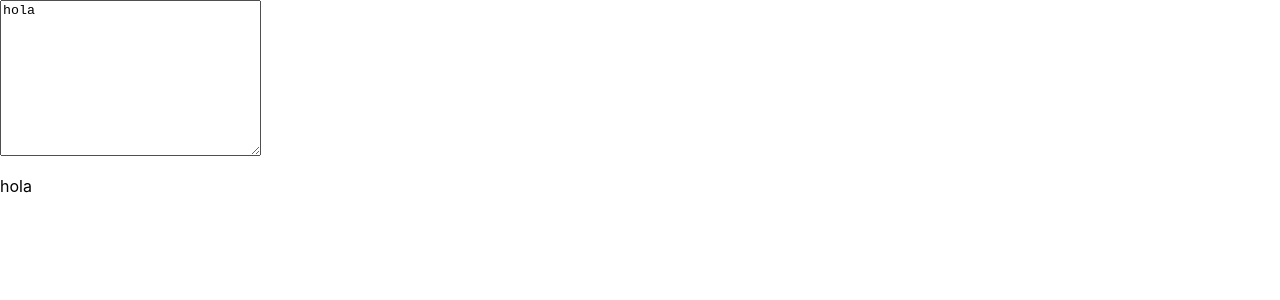
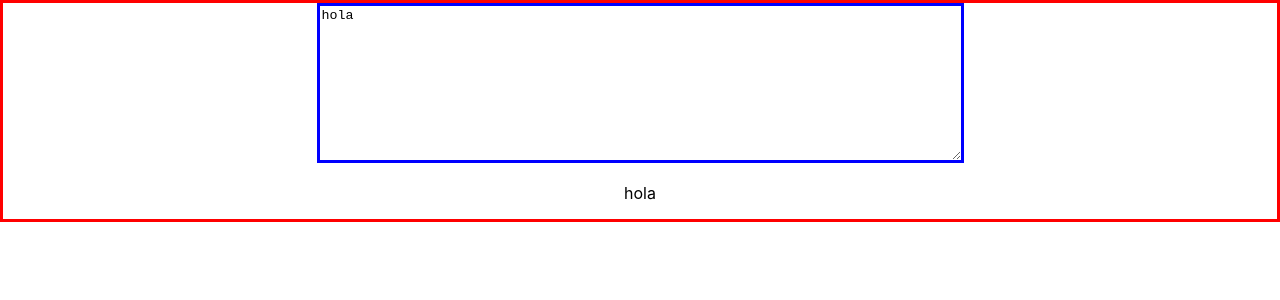
Before and after one commit to macluiggy/markdown-editor, a React (Create React App) app: page / in a window 1280 px wide. Shown: the top 300 px of the page. Built offline with nearby package versions, Linux system fonts and the light colour scheme.

Commit message:
starting with the styling

```diff
--- a/src/components/Main.jsx
+++ b/src/components/Main.jsx
@@ -1,12 +1,14 @@
 import React from 'react';
+import '../sass/Main.scss'
 import marked from 'marked';
 import { reducer, mapStateToProps, mapDispatchToProps } from '../reducers'
 import { createStore } from 'redux';
 import { connect } from 'react-redux';
+import Editor from './Editor';
 
-import Editor from './Editor';
 //redux
 export const store = createStore(reducer);
+
 //react
 const Main = ({ state, updateText }) => {
 	const { text } = state;
@@ -21,14 +23,14 @@ const Main = ({ state, updateText }) => {
 	}
 
 	return (
-		<div>
+		<main>
 			<Editor
 			 text={text}
 			 onChangeText={onChangeText} />
 			<div id='preview' >
 				<div dangerouslySetInnerHTML={renderText(text)}></div>
 			</div>
-		</div>
+		</main>
 		)
 }
 
--- /dev/null
+++ b/src/sass/Main.scss
@@ -0,0 +1,10 @@
+@import 'mixins';
+
+main {
+	@include border(red);
+	text-align: center;
+	#editor {
+		@include border(blue);
+		width: 50%;
+	}
+}
--- /dev/null
+++ b/src/sass/_mixins.scss
@@ -0,0 +1,41 @@
+@mixin border($color) {
+	border: solid $color;
+}
+
+@mixin box-shadow($x, $y, $blur, $spread_color) {
+	-webkit-box-shadow: $x $y $blur $spread_color;
+	-moz-box-shadow: $x $y $blur $spread_color;
+	box-shadow: $x $y $blur $spread_color;
+}
+
+@mixin filter($function, $val) {
+	@if $function == brightness {
+		-webkit-filter: brightness($val);
+		-moz-filter: brightness($val);
+		filter: brightness($val);
+	} @else if $function == grayscale {
+		-webkit-filter: grayscale($val);
+		-moz-filter: grayscale($val);
+		filter: grayscale($val);
+	} @else if $function == drop-shadow {
+		-webkit-filter: drop-shadow($val);
+		-moz-filter: drop-shadow($val);
+		filter: drop-shadow($val);
+	} @else if $function == opacity {
+		-webkit-filter: opacity($val);
+		-moz-filter: opacity($val);
+		filter: opacity($val);
+	} @else if $function == invert {
+		-webkit-filter: invert($val);
+		-moz-filter: invert($val);
+		filter: invert($val);
+	} @else if $function == contrast {
+		-webkit-filter: contrast($val);
+		-moz-filter: contrast($val);
+		filter: contrast($val);
+	} @else if $function == saturate {
+		-webkit-filter: saturate($val);
+		-moz-filter: saturate($val);
+		filter: saturate($val);
+	}
+}
```
